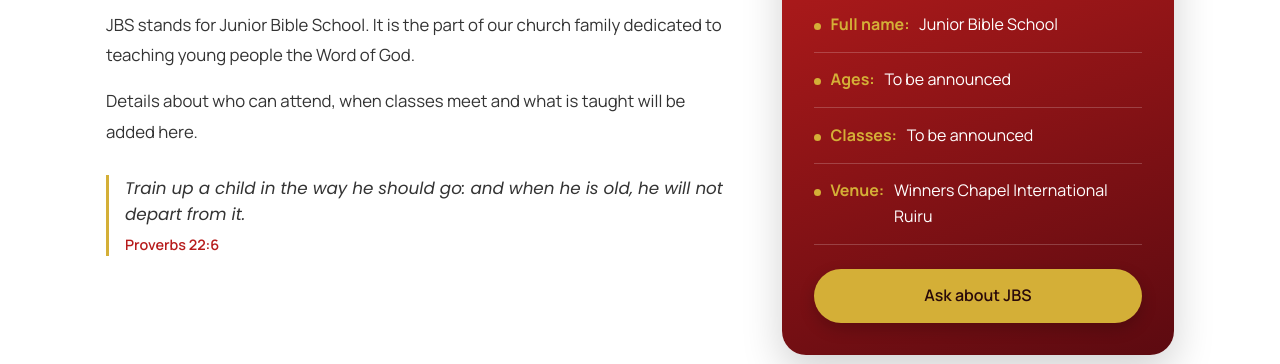
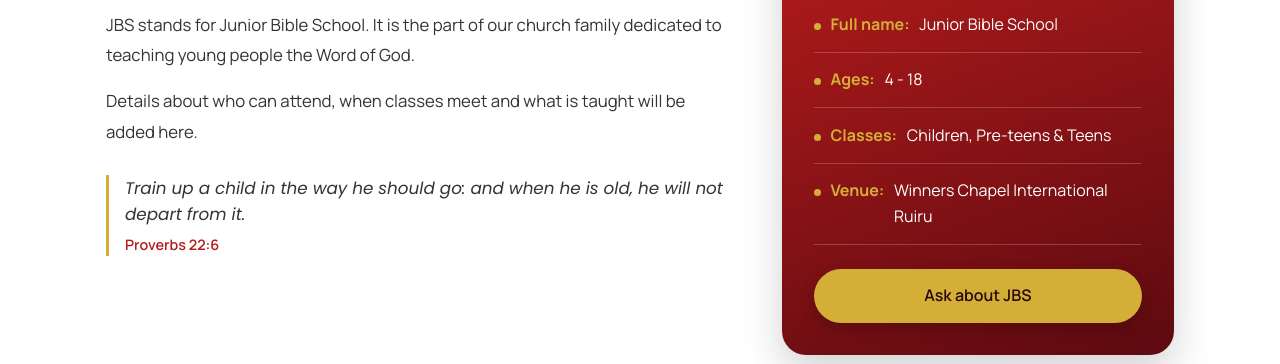
Before and after one commit to marongaah/wci-ruiru, an Eleventy site: page src/jbs.njk in a window 1280 px wide. Shown: the part 436-800 px from the top of the page. Built offline with nearby package versions, Linux system fonts and the light colour scheme; Eleventy itself is replaced by a stand-in of ours; files that its build step writes are made by us from their sources.

Commit message:
added details to JBS

```diff
--- a/src/jbs.njk
+++ b/src/jbs.njk
@@ -34,8 +34,8 @@ description: Junior Bible School (JBS) at Winners Chapel International Ruiru. Le
     <h2 class="facts__title">Quick facts</h2>
     <ul class="facts__list">
       <li><span class="facts__label">Full name:</span> Junior Bible School</li>
-      <li><span class="facts__label">Ages:</span> To be announced</li>
-      <li><span class="facts__label">Classes:</span> To be announced</li>
+      <li><span class="facts__label">Ages:</span> 4 - 18</li>
+      <li><span class="facts__label">Classes:</span> Children, Pre-teens & Teens</li>
       <li><span class="facts__label">Venue:</span> {{ site.name }}</li>
     </ul>
     <a class="btn btn--gold facts__btn" href="{{ '/contact/' | url }}">Ask about JBS</a>
```
